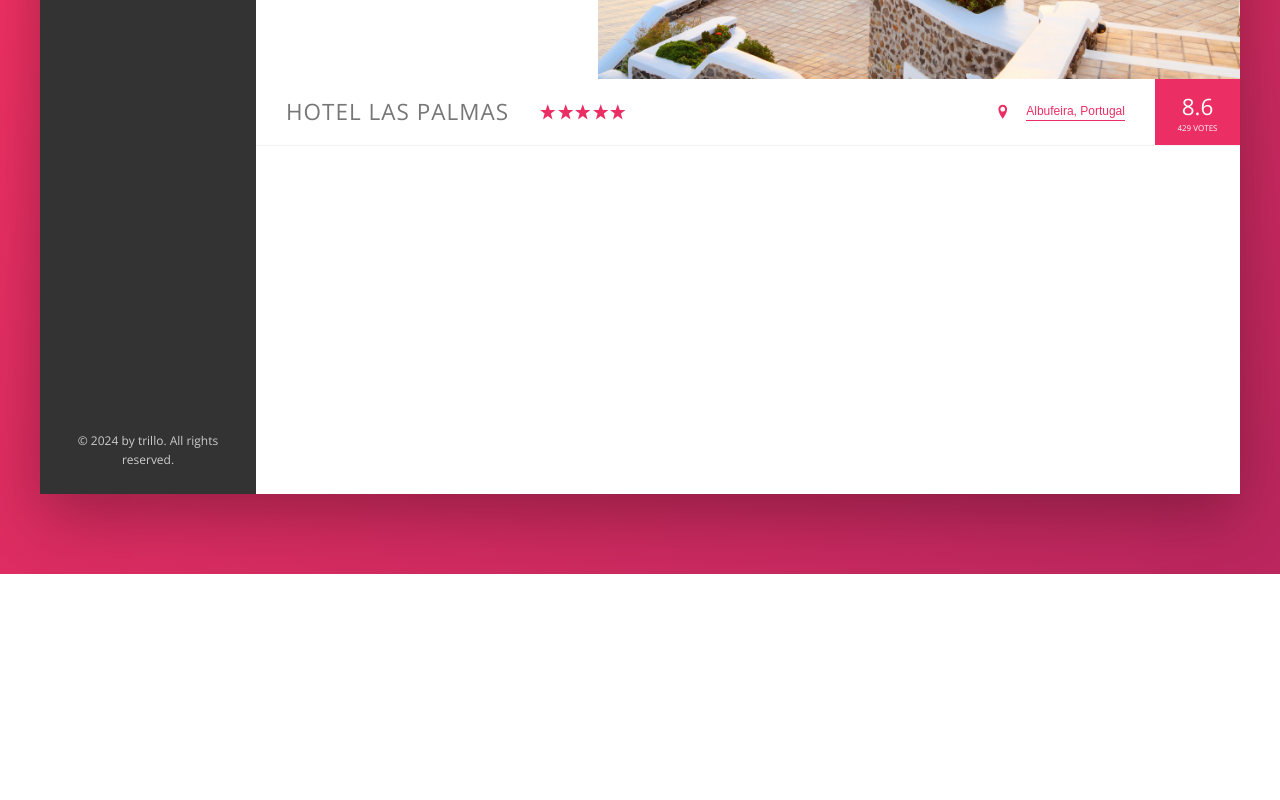
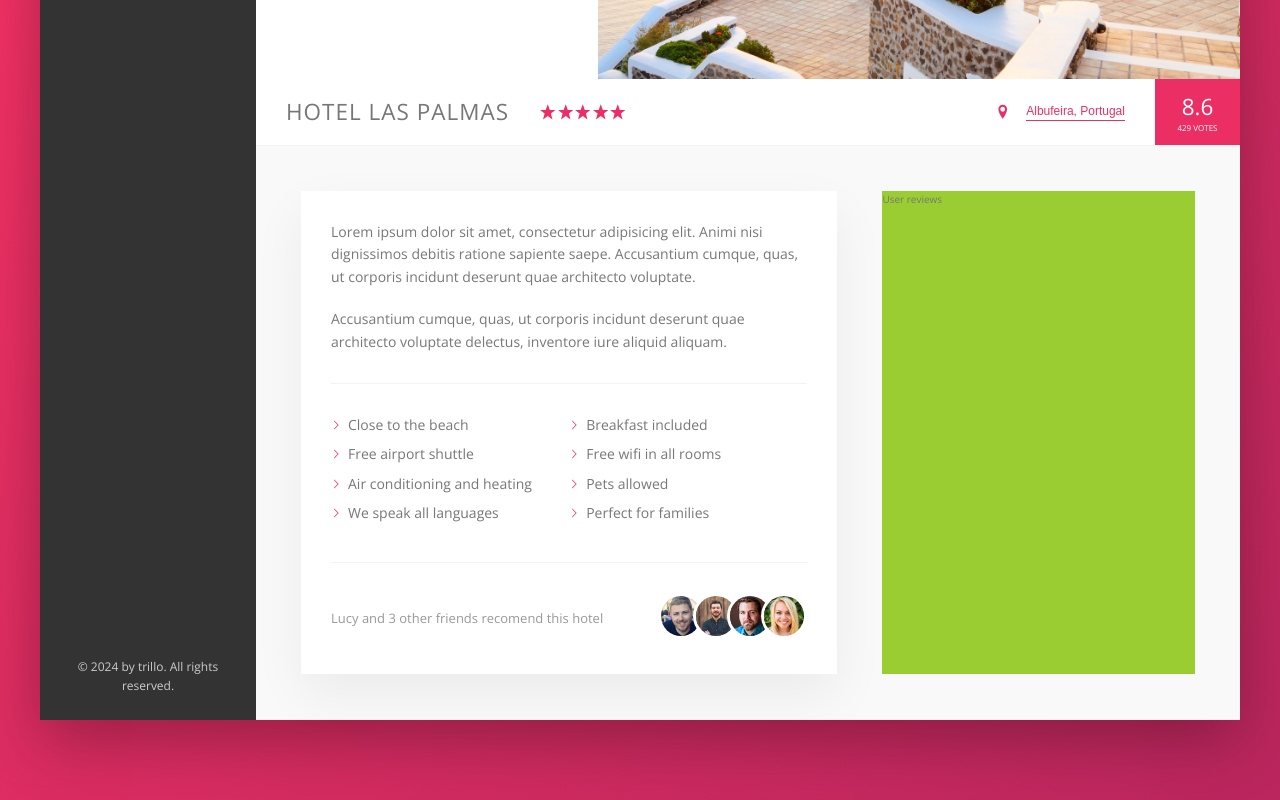
Before and after one commit to PatriciaZan/Trillo-Project, a website: page index.html in a window 1280 px wide. Shown: the part 456-1256 px from the top of the page. Before the commit the page ends 1030 px from the top, so only its background shows below. Drawn offline with nearby package versions, Linux system fonts and the light colour scheme.

Commit message:
Desc section

```diff
--- a/index.html
+++ b/index.html
@@ -139,6 +139,42 @@
                         </div>
                     </div>
 
+                    <div class="detail">
+                        <div class="description">
+                            <p class="paragraph">
+                                Lorem ipsum dolor sit amet, consectetur adipisicing elit. Animi nisi dignissimos debitis ratione sapiente saepe. Accusantium cumque, quas, ut corporis incidunt deserunt quae architecto voluptate.
+                            </p>
+                            <p class="paragraph"></p>
+                                Accusantium cumque, quas, ut corporis incidunt deserunt quae architecto voluptate delectus, inventore iure aliquid aliquam.
+                            </p>
+                            <ul class="list">
+                                <li class="list__item">Close to the beach</li>
+                                <li class="list__item">Breakfast included</li>
+                                <li class="list__item">Free airport shuttle</li>
+                                <li class="list__item">Free wifi in all rooms</li>
+                                <li class="list__item">Air conditioning and heating</li>
+                                <li class="list__item">Pets allowed</li>
+                                <li class="list__item">We speak all languages</li>
+                                <li class="list__item">Perfect for families</li>
+                            </ul>
+                            <div class="recommend">
+                                <p class="recommend__count">
+                                    Lucy and 3 other friends recomend this hotel
+                                </p>
+                                <div class="recomend__friends">
+                                    <img src="img/user-3.jpg" alt="Friend 1" class="recommend__photo">
+                                    <img src="img/user-4.jpg" alt="Friend 2" class="recommend__photo">
+                                    <img src="img/user-5.jpg" alt="Friend 3" class="recommend__photo">
+                                    <img src="img/user-6.jpg" alt="Friend 4" class="recommend__photo">
+                                </div>
+                            </div>
+                        </div>
+
+                        <div class="user-reviews">
+                            User reviews
+                        </div>
+                    </div>
+
                 </main>
             </div>
         </div>
--- a/sass/_base.scss
+++ b/sass/_base.scss
@@ -15,6 +15,9 @@
     --color-grey-dark-3: #999;
 
     --shadow-dark: 0 2rem 6rem rgba(0, 0, 0, .3);
+    --shadow-light: 0 2rem 5rem rgba(0, 0, 0, .06);
+
+    --line: 1px solid var(--color-grey-light-2);
 }
 
 *{
--- a/sass/_components.scss
+++ b/sass/_components.scss
@@ -203,7 +203,7 @@
 .overview{
     display: flex;
     align-items: center;
-    border-bottom: 1px solid var(--color-grey-light-2);
+    border-bottom: var(--line);
 
     &__heading{
         font-size: 2.25rem;
@@ -300,3 +300,76 @@
         box-shadow: none;
     }
 }
+
+////////////////////////////////////////////
+/// PARAGRAPH
+.paragraph:not(last-of-type){
+    margin-bottom: 2rem;
+}
+
+
+////////////////////////////////////////////
+/// LIST
+.list{
+    list-style: none;
+    margin: 3rem 0;
+    padding: 3rem 0;
+    border-top: var(--line);
+    border-bottom: var(--line);
+
+    display: flex;
+    flex-wrap: wrap;
+
+    &__item{
+        flex: 0 0 50%;
+        margin-bottom: .7rem;
+    }
+
+    &__item:before{
+        content: "";
+        display: inline-block;
+        height: 1rem;
+        width: 1rem;
+        margin-right: .7rem;
+
+        // Old way
+        //background-image: url(../img/chevron-thin-right.svg);
+        //background-size: cover;
+
+        // New way - maks
+        background-color: var(--color-primary);
+        mask-image: url(../img/chevron-thin-right.svg);
+        mask-size: cover;
+    }
+}
+
+
+////////////////////////////////////////////
+/// RECOMMEND
+.recommend{
+    font-size: 1.3rem;
+    color: var(--color-grey-dark-3);
+
+    display: flex;
+    align-items: center;
+
+    &__count{
+        margin-right: auto;
+    }
+
+    &__friends{
+
+    }
+
+    &__photo {
+        box-sizing: content-box;
+        height: 4rem;
+        width: 4rem;
+        border-radius: 50%;
+        border: 3px solid white;
+
+        &:not(:last-child){
+            margin-right: -1.5rem;
+        }
+    }
+}
--- a/sass/_layout.scss
+++ b/sass/_layout.scss
@@ -11,7 +11,7 @@
     font-size: 1.4rem;
     height: 7rem;
     background-color: #fff;
-    border-bottom: 1px solid var(--color-grey-light-2);
+    border-bottom: var(--line);
 
     display: flex;
     justify-content: space-between;
@@ -34,7 +34,26 @@
 .hotel-view{
     // TEST
     background-color: #fff;
-    height: 80rem;
+    //height: 80rem;
 
     flex: 1;
 }
+
+.detail{
+    display: flex;
+    padding: 4.5rem;
+    background-color: var(--color-grey-light-1);
+    border-bottom: var(--line);
+}
+.description{
+    font-size: 1.4rem;
+    background-color: #fff;
+    box-shadow: var(--shadow-light);
+    padding: 3rem;
+    flex: 0 0 60%;
+    margin-right: 4.5rem;
+}
+.user-reviews{
+    background-color: yellowgreen;
+    flex: 1;
+}
```
Also changed, not shown: css/style.css.
